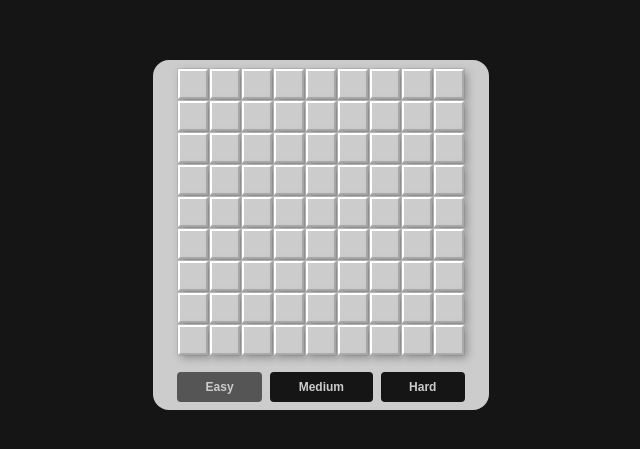
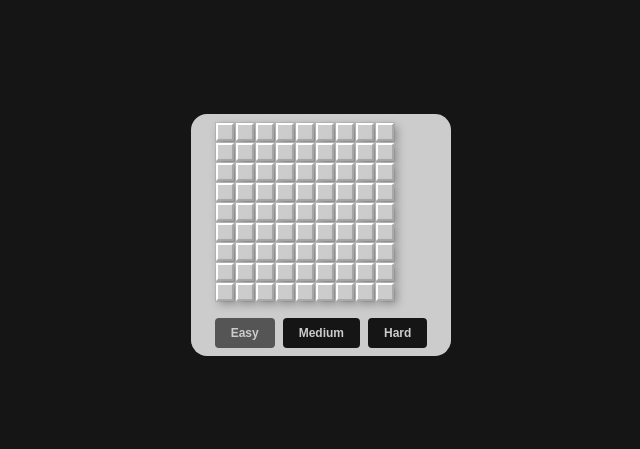
Before and after one commit to amin-nassar/minesweeper, a React (Vite) app: page / in a window 1280 px wide. Shown: the part 165-614 px from the top of the page, without its empty margins (319-959 px from the left). Built offline with nearby package versions, Linux system fonts and the light colour scheme.

Commit message:
Decrease cell size for the HARD game level

```diff
--- a/src/components/Board/Board.tsx
+++ b/src/components/Board/Board.tsx
@@ -16,6 +16,7 @@ export default function Board() {
                 key={cellIndex}
                 cell={cell}
                 onClick={() => handleCellClick(rowIndex, cellIndex)}
+                size={level === "HARD" ? "small" : "small"}
               />
             ))}
           </div>
--- a/src/components/Cell/Cell.tsx
+++ b/src/components/Cell/Cell.tsx
@@ -7,9 +7,10 @@ import type { GameCell } from "./types";
 interface Props {
   cell: GameCell;
   onClick: () => void;
+  size: "small" | "normal";
 }
 
-export default function Cell({ cell, onClick }: Props) {
+export default function Cell({ cell, onClick, size }: Props) {
   const { value, isOpen, isFlagged } = cell;
 
   function renderValue() {
@@ -25,7 +26,10 @@ export default function Cell({ cell, onClick }: Props) {
     cell.value === "mine" && cell.highlight ? classes[cell.highlight] : "";
 
   return (
-    <div className={`${classes.cell} ${highlightClass}`} onClick={onClick}>
+    <div
+      className={`${classes.cell} ${classes[size]} ${highlightClass}`}
+      onClick={onClick}
+    >
       {isOpen ? (
         renderValue()
       ) : (
--- a/src/components/Cell/styles.module.css
+++ b/src/components/Cell/styles.module.css
@@ -12,6 +12,10 @@
   cursor: default;
   position: relative;
   box-sizing: border-box;
+
+  &.small {
+    --cell-size: 1.25rem;
+  }
 
   & img {
     width: 75%;
```
